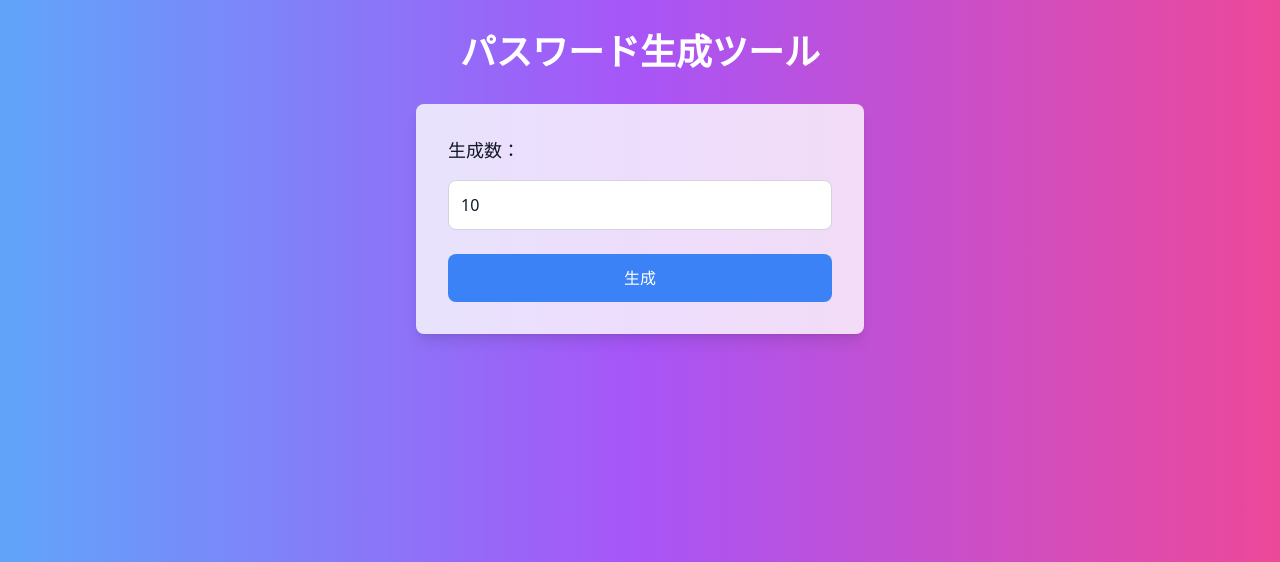
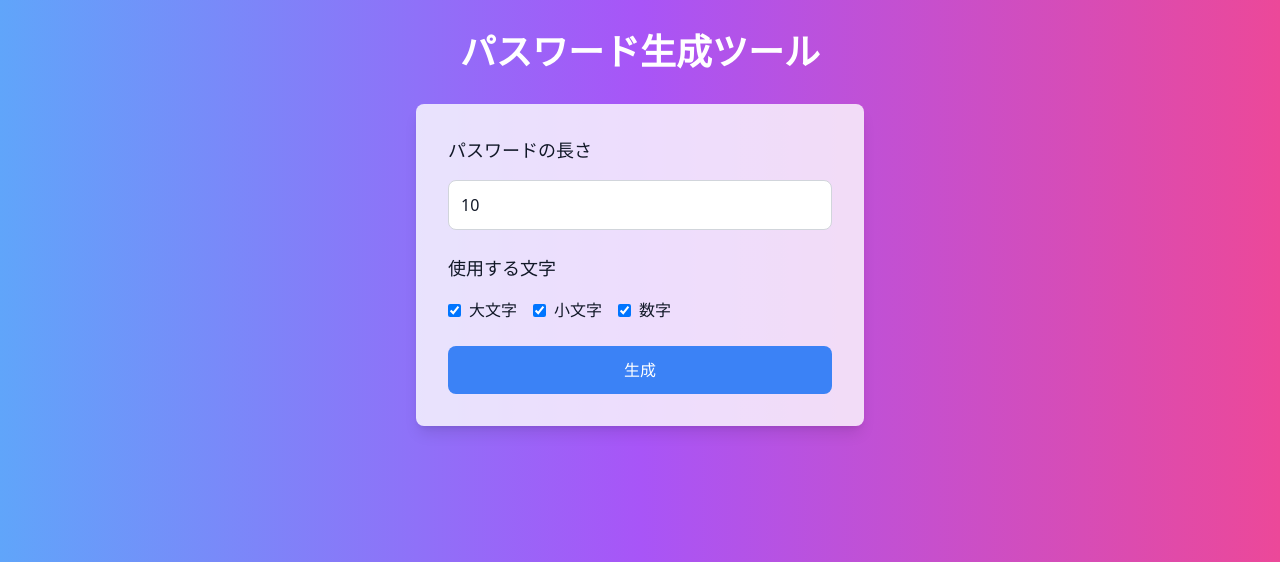
Before and after one commit to KIYOHA-RU/password-generator, a Flask app: page / in a window 1280 px wide. Shown: the top 562 px of the page. Run offline with Flask 3, Linux system fonts and the light colour scheme; some libraries are stand-ins or nearby versions.

Commit message:
Add user-defined password length and character set

```diff
--- a/app.py
+++ b/app.py
@@ -31,57 +31,53 @@ def save_history(password):
     conn.commit()
     conn.close()
 
-def generate_password():
-    def has_consecutive_sequence(s):
-        for i in range(len(s) - 2):
-            if int(s[i+1]) == int(s[i]) + 1 and int(s[i+2]) == int(s[i+1]) + 1:
-                return True
-        return False
+# 連続する文字や数字をチェックする
+def has_consecutive_sequence(s):
+    for i in range(len(s) - 2):
+        if int(s[i+1]) == int(s[i]) + 1 and int(s[i+2]) == int(s[i+1]) + 1:
+            return True
+    return False
 
-    def has_same_digit_repeat(s):
-        for i in range(len(s) - 1):
-            if s[i] == s[i+1]:
-                return True
-        return False
+def has_same_digit_repeat(s):
+    for i in range(len(s) - 1):
+        if s[i] == s[i+1]:
+            return True
+    return False
 
-    def has_repeated_characters(s):
-        for i in range(len(s) - 1):
-            if s[i] == s[i + 1]:
-                return True
-        return False
+def generate_password(length, use_uppercase, use_lowercase, use_numbers):
+    # 使用する文字を決定
+    allowed_chars = ''
+    if use_uppercase:
+        allowed_chars += string.ascii_uppercase
+    if use_lowercase:
+        allowed_chars += string.ascii_lowercase
+    if use_numbers:
+        allowed_chars += string.digits
 
-    def generate_non_consecutive_digits(length):
-        digits = string.digits
-        while True:
-            result = ''.join(random.choices(digits, k=length))
-            if not has_consecutive_sequence(result) and not has_same_digit_repeat(result):
-                return result
+    while True:
+        password = ''.join(random.choices(allowed_chars, k=length))
 
-    custom_alphabet = "ABCDEFGHJKLMNPQRSTUVWXYZabcdefghijkmnpqrstuvwxyz"
-    while True:
-        first_char = random.choice(custom_alphabet[:24])
-        next_two_chars = ''.join(random.choices(custom_alphabet[24:], k=2))
-        first_three = first_char + next_two_chars
-        if has_repeated_characters(first_three):
+        # 連続する文字や数字、2桁同じ文字を禁止
+        if has_consecutive_sequence(password) or has_same_digit_repeat(password):
             continue
-        last_digits = generate_non_consecutive_digits(4)
-        return first_three + '-' + last_digits
+
+        return password
 
 @app.route("/", methods=["GET", "POST"])
 def index():
     passwords = []
     if request.method == "POST":
-        count = int(request.form.get("count", 10))
-        last_two = None
-        for _ in range(count):
-            while True:
-                pw = generate_password()
-                pw_last_two = pw[-2:]
-                if pw_last_two != last_two:
-                    passwords.append(pw)
-                    save_history(pw)
-                    last_two = pw_last_two
-                    break
+        length = int(request.form.get("length", 10))
+        use_uppercase = "uppercase" in request.form
+        use_lowercase = "lowercase" in request.form
+        use_numbers = "numbers" in request.form
+
+        # パスワード生成
+        for _ in range(10):  # 10個生成（数は自由に変更可能）
+            pw = generate_password(length, use_uppercase, use_lowercase, use_numbers)
+            passwords.append(pw)
+            save_history(pw)
+
     return render_template("index.html", passwords=passwords)
 
 @app.route("/history")
--- a/templates/index.html
+++ b/templates/index.html
@@ -10,8 +10,27 @@
   <h1 class="text-4xl font-bold text-center text-white mb-8">パスワード生成ツール</h1>
 
   <form method="POST" class="bg-white bg-opacity-80 p-8 rounded-lg shadow-lg w-full max-w-md mb-8">
-    <label class="block text-lg mb-4 text-gray-900">生成数：</label>
-    <input type="number" name="count" value="10" class="border border-gray-300 p-3 w-full rounded-lg mb-6 focus:outline-none focus:ring-2 focus:ring-blue-400">
+    <!-- パスワードの長さ -->
+    <label class="block text-lg mb-4 text-gray-900">パスワードの長さ</label>
+    <input type="number" name="length" min="6" max="20" value="10" class="border border-gray-300 p-3 w-full rounded-lg mb-6 focus:outline-none focus:ring-2 focus:ring-blue-400">
+
+    <!-- 文字種の選択 -->
+    <label class="block text-lg mb-4 text-gray-900">使用する文字</label>
+    <div class="flex gap-4 mb-6">
+      <label class="flex items-center">
+        <input type="checkbox" name="uppercase" checked class="mr-2">
+        大文字
+      </label>
+      <label class="flex items-center">
+        <input type="checkbox" name="lowercase" checked class="mr-2">
+        小文字
+      </label>
+      <label class="flex items-center">
+        <input type="checkbox" name="numbers" checked class="mr-2">
+        数字
+      </label>
+    </div>
+
     <button type="submit" class="bg-blue-500 text-white px-6 py-3 rounded-lg w-full hover:bg-blue-600 transition">生成</button>
   </form>
 
```
